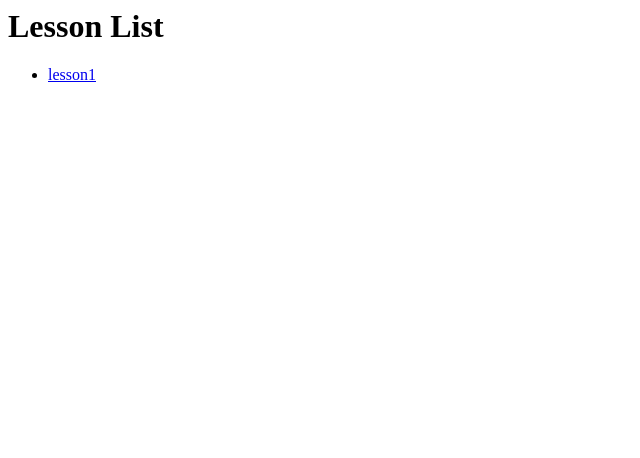
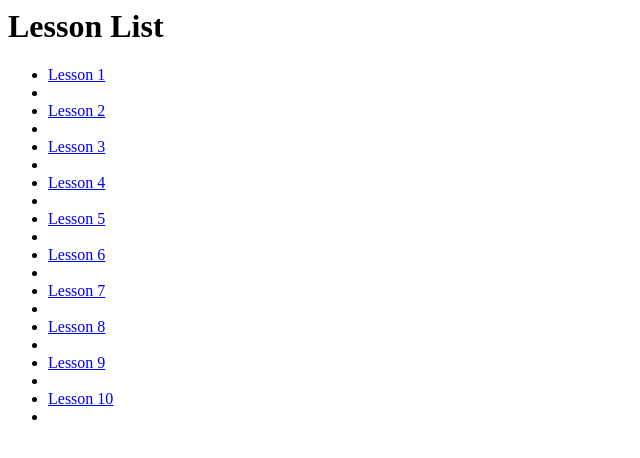
Before and after one commit to Htmlwisard/Project_Zanre, a plain HTML site: page index.html in a window 1280 px wide. Shown: the whole page, without its empty margins (0-640 px from the left). Drawn offline with Linux system fonts and the light colour scheme.

Commit message:
Add comments.

```diff
--- a/index.html
+++ b/index.html
@@ -3,13 +3,22 @@
 
 	<h1>Lesson List</h1>
 
-	<ul>
+	<!--Lesson list-->
 
-	 <li>
-                <a href = "./lesson1.html">lesson1</a>
-	 </li>
+			<ul>
 
-	</ul>
+				<li><a href="#lesson1">Lesson 1</a><li>
+				<li><a href="#lesson2">Lesson 2</a><li>
+				<li><a href="#lesson3">Lesson 3</a><li>
+				<li><a href="#lesson4">Lesson 4</a><li>
+				<li><a href="#lesson5">Lesson 5</a><li>
+				<li><a href="#lesson6">Lesson 6</a><li>
+				<li><a href="#lesson7">Lesson 7</a><li>
+				<li><a href="#lesson8">Lesson 8</a><li>
+				<li><a href="#lesson9">Lesson 9</a><li>
+				<li><a href="#lesson10">Lesson 10</a><li>
+
+			</ul>
 
     </body>
 </html>
```
